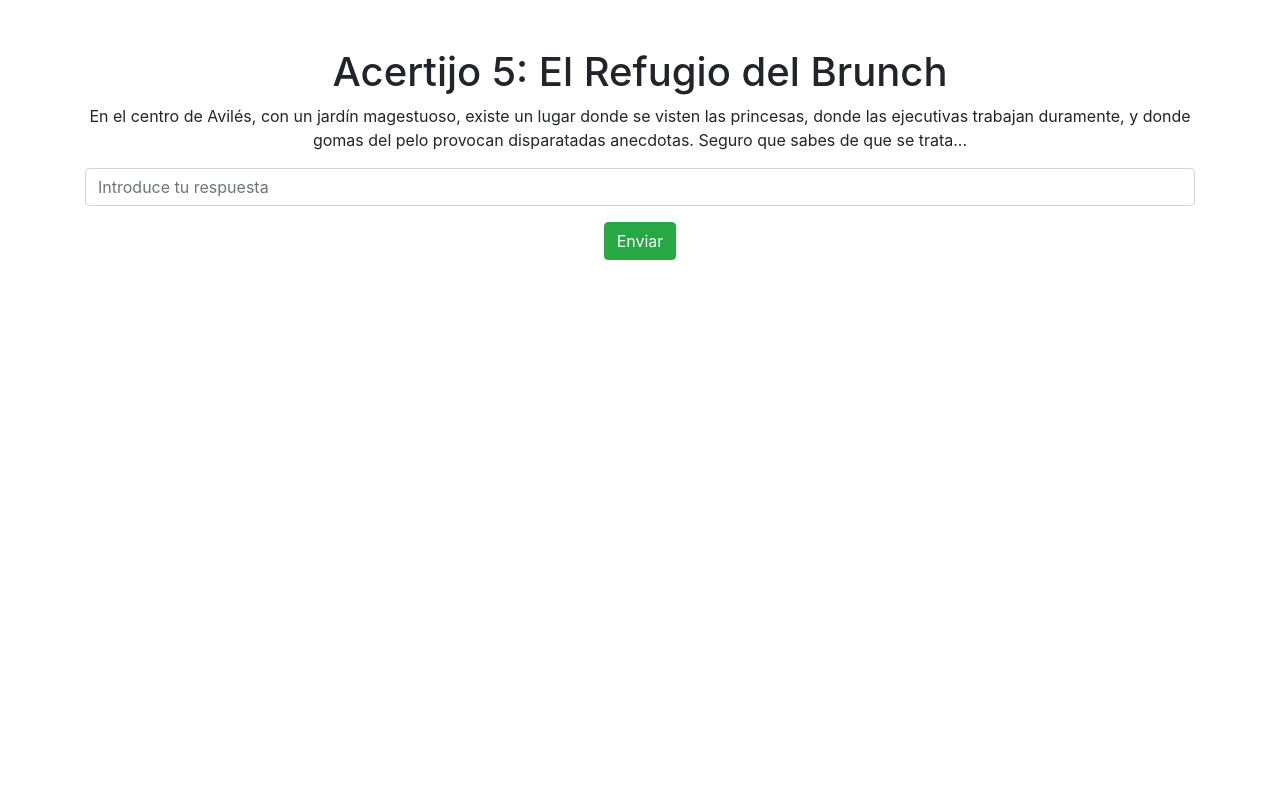
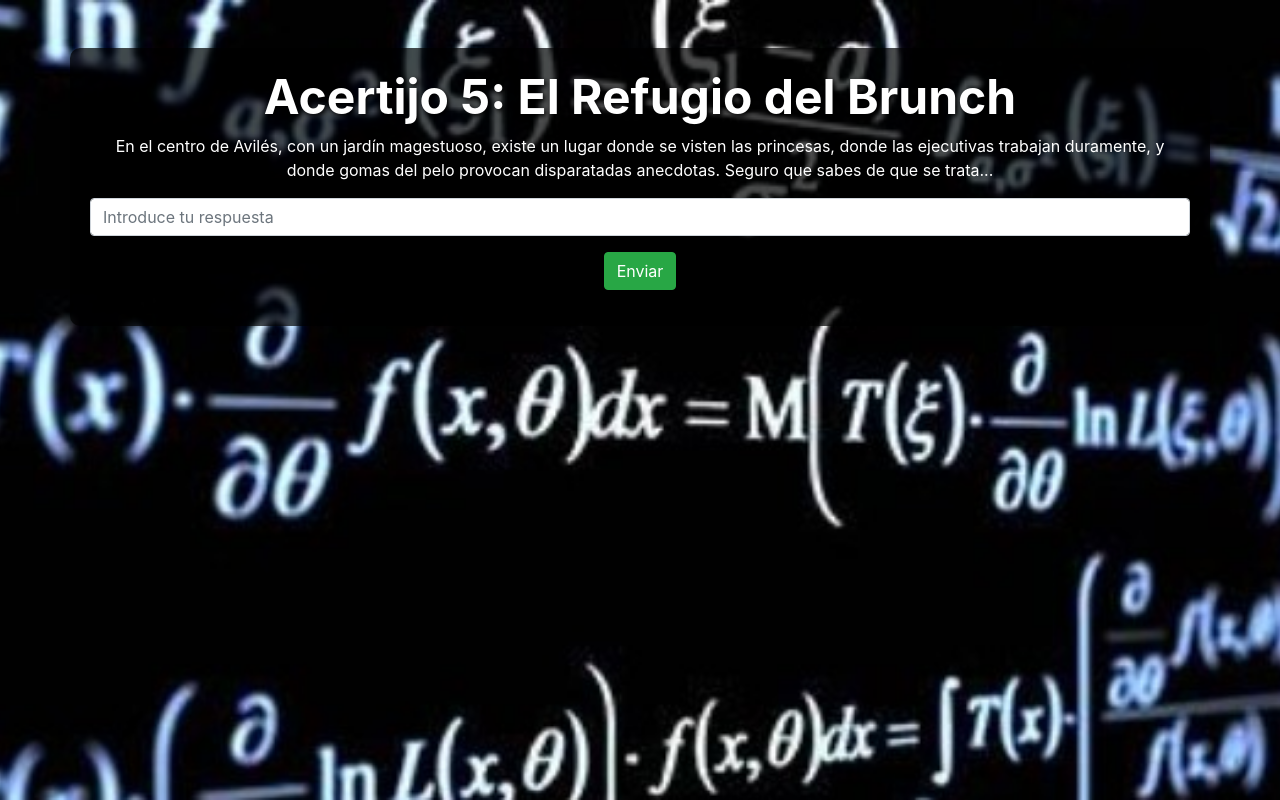
Before and after one commit to joseignaciomf/41cumple, a plain HTML site: page puzzle5.html in a window 1280 px wide. Drawn offline with nearby package versions, Linux system fonts and the light colour scheme.

Commit message:
Update puzzle5.html

```diff
--- a/puzzle5.html
+++ b/puzzle5.html
@@ -15,6 +15,32 @@
             }
         }
     </script>
+       <style>
+        body {
+            background-image: url('../calculos.jpg'); /* Reemplaza con la URL de tu imagen */
+            background-size: cover;  /* Ajusta la imagen para que cubra todo el fondo */
+            background-position: center;  /* Centra la imagen en la página */
+            background-attachment: fixed; /* Hace que la imagen de fondo no se mueva al hacer scroll */
+            color: white;  /* El texto será blanco para destacar sobre el fondo */
+        }
+
+        .container {
+            background-color: rgba(0, 0, 0, 0.7); /* Fondo negro semi-transparente para resaltar el contenido */
+            padding: 20px;
+            border-radius: 10px;
+        }
+
+        h1 {
+            font-size: 3em;
+            font-weight: bold;
+            text-shadow: 2px 2px 5px black; /* Sombra en el texto para hacerlo más visible */
+        }
+
+        .list-group-item {
+            background-color: rgba(255, 255, 255, 0.8); /* Color de fondo para los ítems */
+            color: black; /* Texto negro en los ítems de la lista */
+        }
+    </style>
 </head>
 <body>
     <div class="container text-center mt-5">
```
